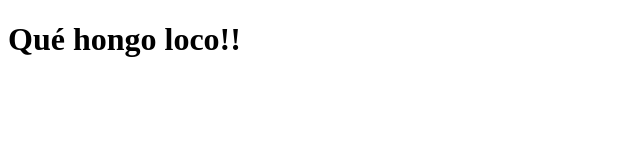
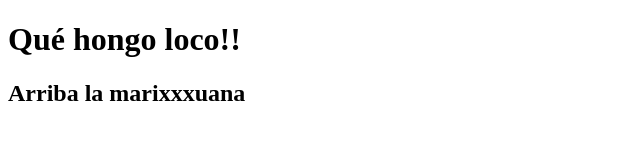
Before and after one commit to heguerick/pruebitaparaelpapistito, a plain HTML site: page quehongo.html in a window 1280 px wide. Shown: the whole page, without its empty margins (0-640 px from the left). Drawn offline with Linux system fonts and the light colour scheme.

Commit message:
h2 agregado

```diff
--- a/quehongo.html
+++ b/quehongo.html
@@ -8,5 +8,6 @@
 </head>
 <body>
     <h1>Qué hongo loco!!</h1>
+    <h2>Arriba la marixxxuana</h2>
 </body>
 </html>
```
